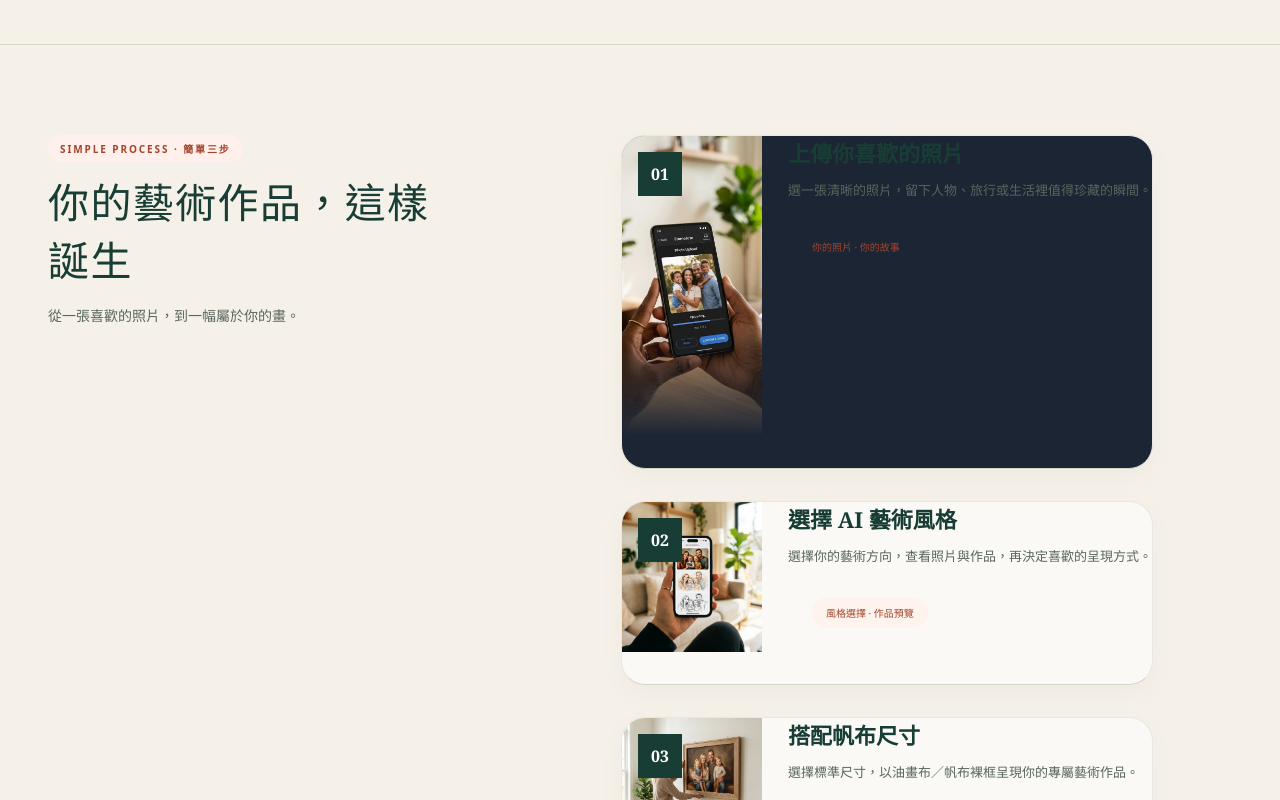
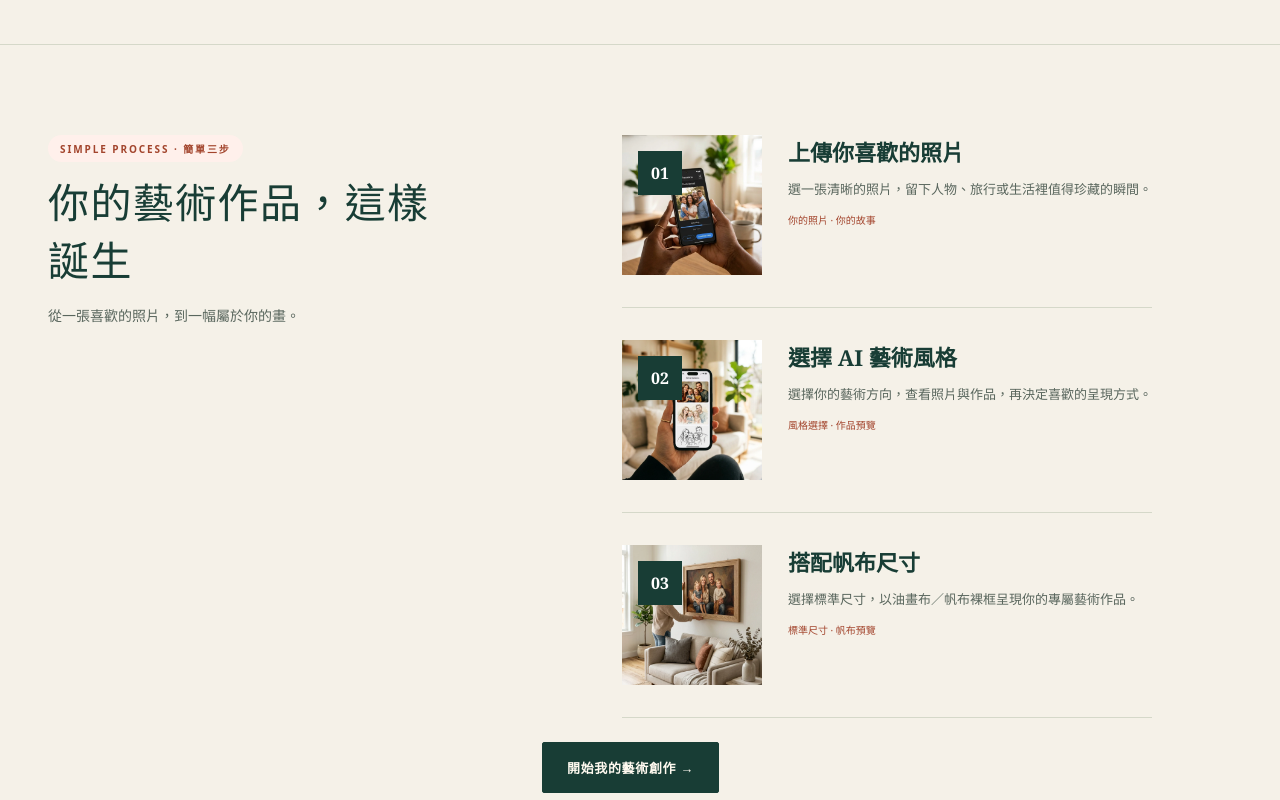
Before and after one commit to andy60119andy/ai-art-store, a Next.js app: page / in a window 1280 px wide. Shown: the part 3840-4640 px from the top of the page. Built offline with nearby package versions, Linux system fonts and the light colour scheme.

Commit message:
Normalize studio process rows across legacy card styles

```diff
--- a/src/app/studio.css
+++ b/src/app/studio.css
@@ -390,7 +390,15 @@ body.studio-theme .arto-steps {
   flex-direction: column;
   gap: 32px;
 }
-body.studio-theme .arto-step {
+body.studio-theme .arto-step,
+body.studio-theme .arto-step:first-child {
+  background: transparent;
+  color: var(--studio-ink);
+  border: 0;
+  border-radius: 0;
+  box-shadow: none;
+  min-height: 0;
+  grid-row: auto;
   display: grid;
   grid-template-columns: 140px 1fr;
   column-gap: 26px;
@@ -399,12 +407,17 @@ body.studio-theme .arto-step {
   border-bottom: 1px solid var(--studio-line);
   padding-bottom: 32px;
 }
-body.studio-theme .arto-step-image {
+body.studio-theme .arto-step-image,
+body.studio-theme .arto-step:first-child .arto-step-image {
+  height: auto;
   grid-row: span 3;
   aspect-ratio: 1;
   min-height: 0;
   border-radius: 0;
   margin: 0;
+}
+body.studio-theme .arto-step:first-child .arto-step-image:after {
+  display: none;
 }
 body.studio-theme .arto-step-image > span {
   border-radius: 0;
@@ -413,18 +426,24 @@ body.studio-theme .arto-step-image > span {
   box-shadow: none;
   font-family: Georgia, serif;
 }
-body.studio-theme .arto-step h3 {
+body.studio-theme .arto-step h3,
+body.studio-theme .arto-step:first-child h3 {
   font-family: var(--studio-display);
   font-size: 22px;
   margin: 0 0 10px;
 }
-body.studio-theme .arto-step p {
+body.studio-theme .arto-step p,
+body.studio-theme .arto-step:first-child p {
   font-size: 13px;
   line-height: 1.9;
   margin: 0 0 10px;
   color: var(--studio-muted);
 }
-body.studio-theme .arto-step small {
+body.studio-theme .arto-step small,
+body.studio-theme .arto-step:first-child small {
+  margin: 0;
+  padding: 0;
+  background: transparent;
   color: var(--studio-accent);
   font-size: 10px;
 }
```
